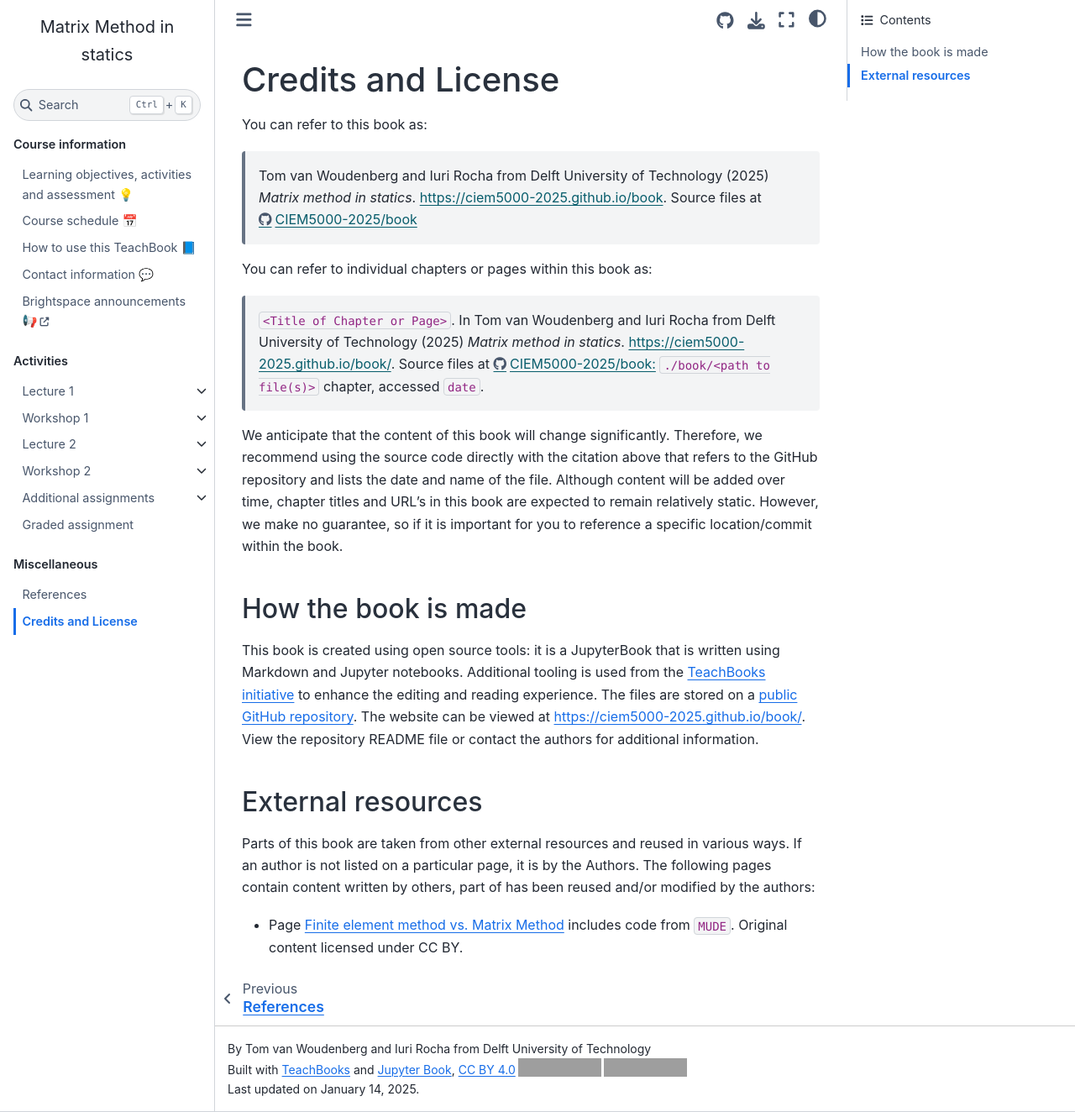
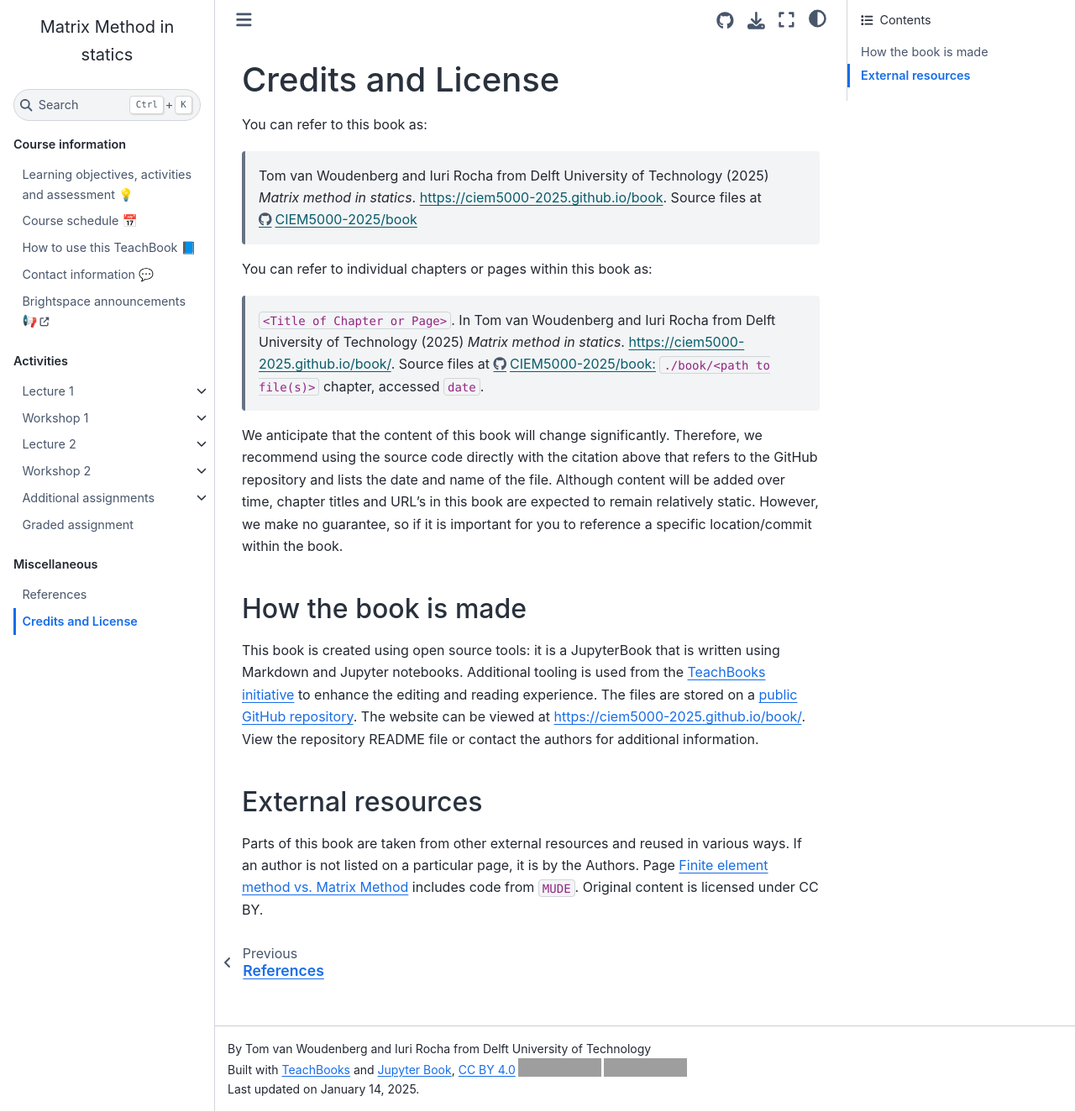
Before and after one commit to sophietenhoor/book, a Jupyter Book: the page built from book/credits.md, in a window 1280 px wide and 1324 px high. Shown: the whole window at 84% size. Built offline with Jupyter Book 1.0.4 settings and Sphinx 7.4.7 and the Sphinx Book theme 1.1.4, drawn with Linux system fonts in a browser that asks for light colours; comment, search, counter and statistics services are not loaded; cross-references to code outside the pages are shown as plain code; grey boxes are pictures that could not be loaded.

Commit message:
Update credits.md

```diff
--- a/book/credits.md
+++ b/book/credits.md
@@ -17,5 +17,4 @@ This book is created using open source tools: it is a JupyterBook that is writte
 
 (external_resources)=
 ## External resources
-Parts of this book are taken from other external resources and reused in various ways. If an author is not listed on a particular page, it is by the Authors. The following pages contain content written by others, part of has been reused and/or modified by the authors:
-- Page [](./lecture2/fem.ipynb) includes code from {cite:t}`MUDE`. Original content licensed under CC BY.
+Parts of this book are taken from other external resources and reused in various ways. If an author is not listed on a particular page, it is by the Authors. Page [](./lecture2/fem.ipynb) includes code from {cite:t}`MUDE`. Original content is licensed under CC BY.
```
